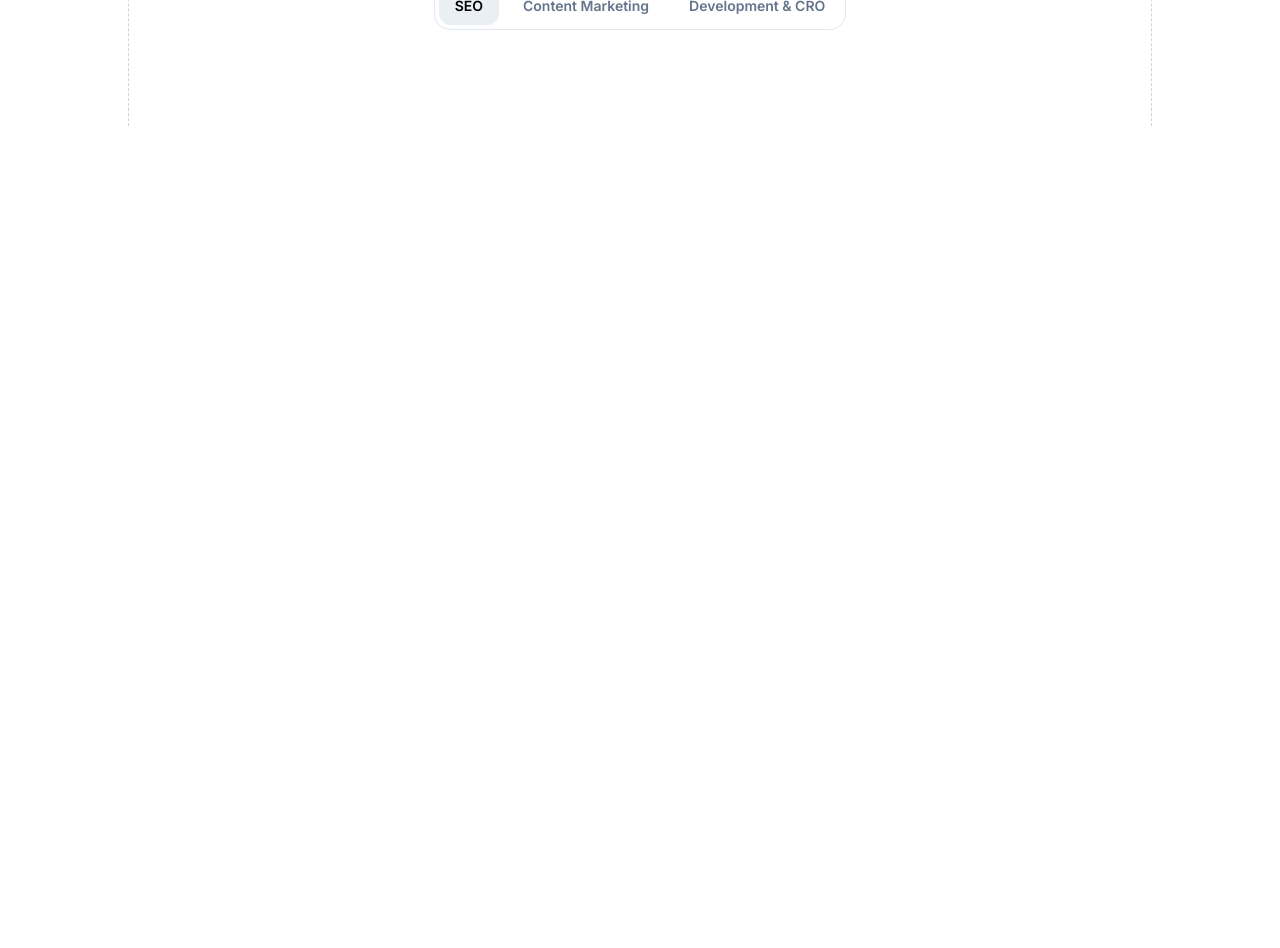
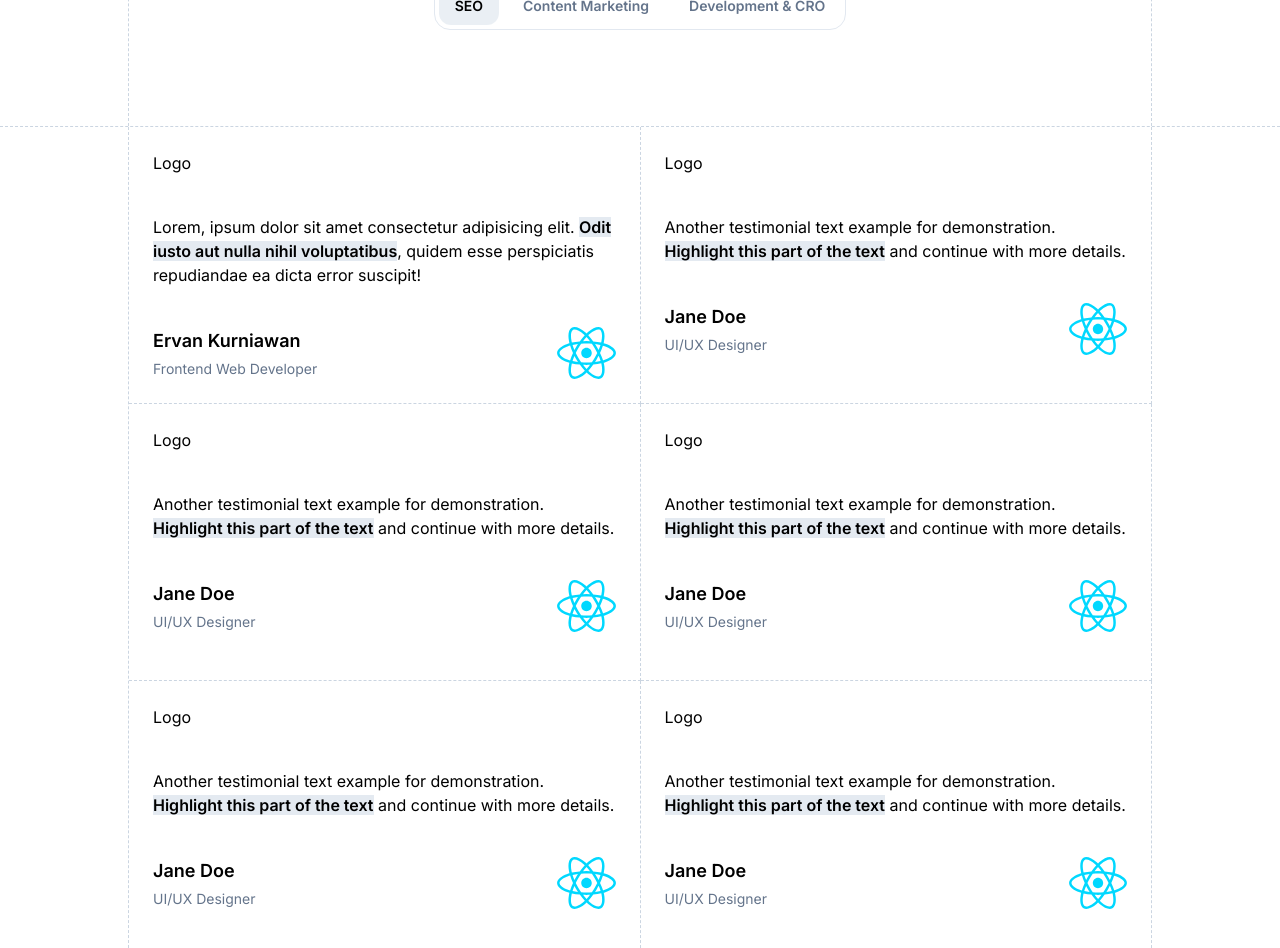
Before and after one commit to setografi/react-grid_borderlines-theme, a React (Vite) app: page / in a window 1280 px wide. Shown: the part 2400-3348 px from the top of the page. Before the commit the page ends 2526 px from the top, so only its background shows below. Built offline with nearby package versions, Linux system fonts and the light colour scheme.

Commit message:
update: Testimonial Section

```diff
--- a/src/components/home/Tabs.jsx
+++ b/src/components/home/Tabs.jsx
@@ -6,7 +6,7 @@ function Tabs() {
     <section className="w-full grid grid-flow-row mx-auto">
       <div className="px-32 border-t border-slate-300 border-dashed">
         <div className="border-x border-slate-300 border-dashed">
-          <div className="grid grid-cols-2 border border-slate-200 rounded-lg p-10 group hover:shadow-2xl overflow-hidden duration-300 transition-all ease-in-out">
+          <div className="grid grid-cols-2 border border-slate-200 rounded-lg p-10 group hover:shadow-xl overflow-hidden duration-300 transition-all ">
             <div className="flex flex-col justify-between items-start">
               <div className="flex flex-col gap-6">
                 <h1 className="text-3xl font-semibold leading-snug">
--- /dev/null
+++ b/src/components/home/Testimonial.jsx
@@ -0,0 +1,115 @@
+import React from "react";
+import TestimonialOne from "../../assets/react.svg";
+
+const testimonials = [
+  {
+    id: 1,
+    logo: "Logo",
+    text: "Lorem, ipsum dolor sit amet consectetur adipisicing elit. ",
+    highlightedText: "Odit iusto aut nulla nihil voluptatibus",
+    endingText:
+      ", quidem esse perspiciatis repudiandae ea dicta error suscipit!",
+    name: "Ervan Kurniawan",
+    role: "Frontend Web Developer",
+    image: TestimonialOne,
+  },
+  {
+    id: 2,
+    logo: "Logo",
+    text: "Another testimonial text example for demonstration. ",
+    highlightedText: "Highlight this part of the text",
+    endingText: " and continue with more details.",
+    name: "Jane Doe",
+    role: "UI/UX Designer",
+    image: TestimonialOne,
+  },
+  {
+    id: 3,
+    logo: "Logo",
+    text: "Another testimonial text example for demonstration. ",
+    highlightedText: "Highlight this part of the text",
+    endingText: " and continue with more details.",
+    name: "Jane Doe",
+    role: "UI/UX Designer",
+    image: TestimonialOne,
+  },
+  {
+    id: 4,
+    logo: "Logo",
+    text: "Another testimonial text example for demonstration. ",
+    highlightedText: "Highlight this part of the text",
+    endingText: " and continue with more details.",
+    name: "Jane Doe",
+    role: "UI/UX Designer",
+    image: TestimonialOne,
+  },
+  {
+    id: 5,
+    logo: "Logo",
+    text: "Another testimonial text example for demonstration. ",
+    highlightedText: "Highlight this part of the text",
+    endingText: " and continue with more details.",
+    name: "Jane Doe",
+    role: "UI/UX Designer",
+    image: TestimonialOne,
+  },
+  {
+    id: 6,
+    logo: "Logo",
+    text: "Another testimonial text example for demonstration. ",
+    highlightedText: "Highlight this part of the text",
+    endingText: " and continue with more details.",
+    name: "Jane Doe",
+    role: "UI/UX Designer",
+    image: TestimonialOne,
+  },
+];
+
+function Testimonial() {
+  return (
+    <section className="w-full grid grid-flow-row mx-auto">
+      <div className="px-32 border-t border-slate-300 border-dashed">
+        <div className="border-l border-slate-300 border-dashed">
+          <div className="grid grid-cols-2 grid-rows-3">
+            {testimonials.map((testimonial) => (
+              <div
+                key={testimonial.id}
+                className="group flex flex-col p-6 gap-10 border-r border-b border-slate-300 border-dashed"
+              >
+                <h2>{testimonial.logo}</h2>
+                <p>
+                  {testimonial.text}
+                  <span className="bg-slate-200/90 font-semibold">
+                    {testimonial.highlightedText}
+                  </span>
+                  {testimonial.endingText}
+                </p>
+
+                <div className="flex flex-row justify-between">
+                  <div className="flex flex-col space-y-1">
+                    <h3 className="text-lg font-semibold">
+                      {testimonial.name}
+                    </h3>
+                    <p className="text-sm text-slate-500">{testimonial.role}</p>
+                  </div>
+
+                  <div>
+                    <img
+                      src={testimonial.image}
+                      alt={`Testimonial from ${testimonial.name}`}
+                      className="w-full h-full object-cover group-hover:scale-125 duration-300 transition-transform"
+                    />
+                  </div>
+                </div>
+              </div>
+            ))}
+          </div>
+        </div>
+
+        <div className="h-40 grid grid-flow-col border-x border-slate-300 border-dashed"></div>
+      </div>
+    </section>
+  );
+}
+
+export default Testimonial;
--- a/src/pages/Home.jsx
+++ b/src/pages/Home.jsx
@@ -4,6 +4,7 @@ import Header from "../components/layout/Header";
 import Services from "../components/home/Services";
 import Logo from "../components/home/Logo";
 import Tabs from "../components/home/Tabs";
+import Testimonial from "../components/home/Testimonial";
 
 function Home() {
   return (
@@ -13,6 +14,7 @@ function Home() {
       <Services />
       <Logo />
       <Tabs />
+      <Testimonial />
     </>
   );
 }
```
